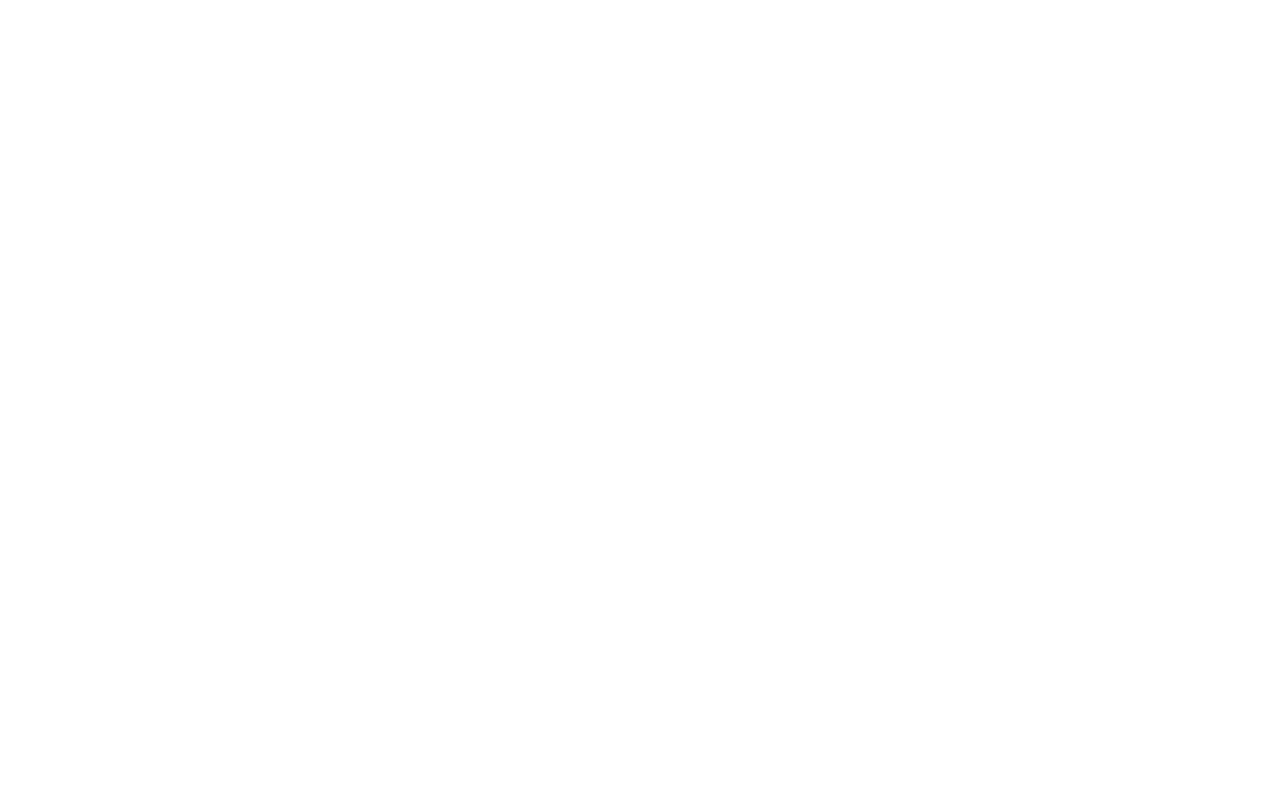
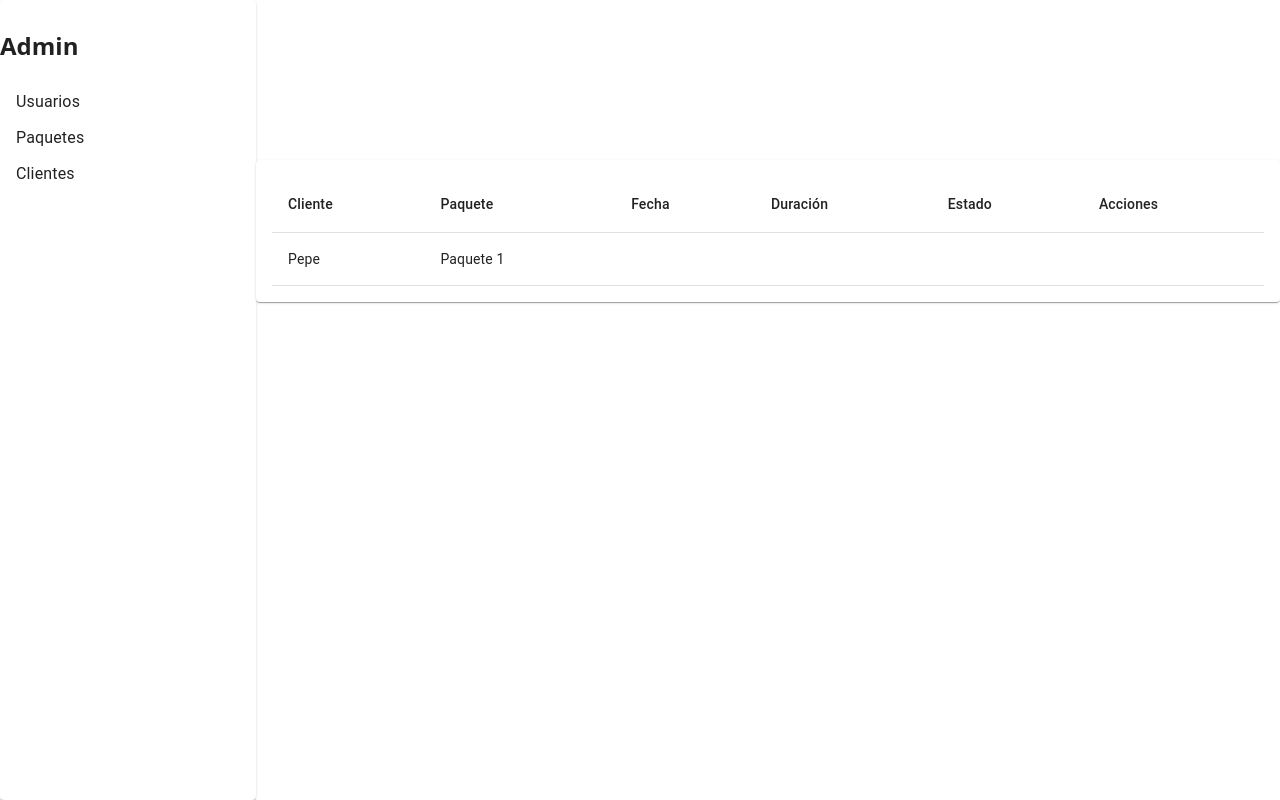
Before and after one commit to JoseAngelMarquez/pi-ata_pary_CITAS, a React (Vite) app in the folder frontend/: page /admin/Clientes in a window 1280 px wide. Before the commit this address had no page. Built offline with nearby package versions, Linux system fonts and the light colour scheme.

Commit message:
Añade apartado clientes

```diff
--- a/frontend/src/App.jsx
+++ b/frontend/src/App.jsx
@@ -4,6 +4,7 @@
 import Principal from "./pages/Principal";
 import LayoutAdmin from "./Layouts/LayoutAdmin";
 import Usuarios from "./pages/Usuarios";
+import Clientes from "./pages/Clientes";
 function App() {
   return (
     <Router>
@@ -17,7 +18,7 @@
           {/* Ruta anidada: /Admin/Principal */}
           <Route path="Principal" element={<Principal />} />
           <Route path="Usuarios" element={<Usuarios />} />
-
+          <Route path="Clientes" element={<Clientes />} />
         </Route>
 
       </Routes>
--- a/frontend/src/Layouts/LayoutAdmin.jsx
+++ b/frontend/src/Layouts/LayoutAdmin.jsx
@@ -9,6 +9,7 @@
 const location = useLocation();
 
 const navConfig = {
+    "/admin": "Panel principal",
   "/admin/Principal": "Bienvenido al panel de usuarios",
   "/admin/Usuarios": "Gestión de paquetes",
 };
@@ -38,6 +39,9 @@
             <MenuItem component={Link} to="/admin/Usuarios">
               Paquetes
             </MenuItem>
+            <MenuItem component={Link} to= "/admin/Clientes">
+            Clientes
+            </MenuItem>
 
           </MenuList>
         </Paper>
--- /dev/null
+++ b/frontend/src/pages/Clientes.jsx
@@ -0,0 +1,20 @@
+import React from "react";
+import TableGeneri from "../components/tableGeneric"
+ function Clientes(){
+    const campos = ["Cliente", "Paquete", "Fecha", "Duración", "Estado", "Acciones"];
+    const datos=[
+    {
+        Cliente:"Pepe", Paquete:"Paquete 1"
+    }
+    ]
+
+    return(
+        <div>
+            <TableGeneri columns={campos} data={datos} />
+
+        </div>
+
+    )
+ };
+
+ export default Clientes;
```
